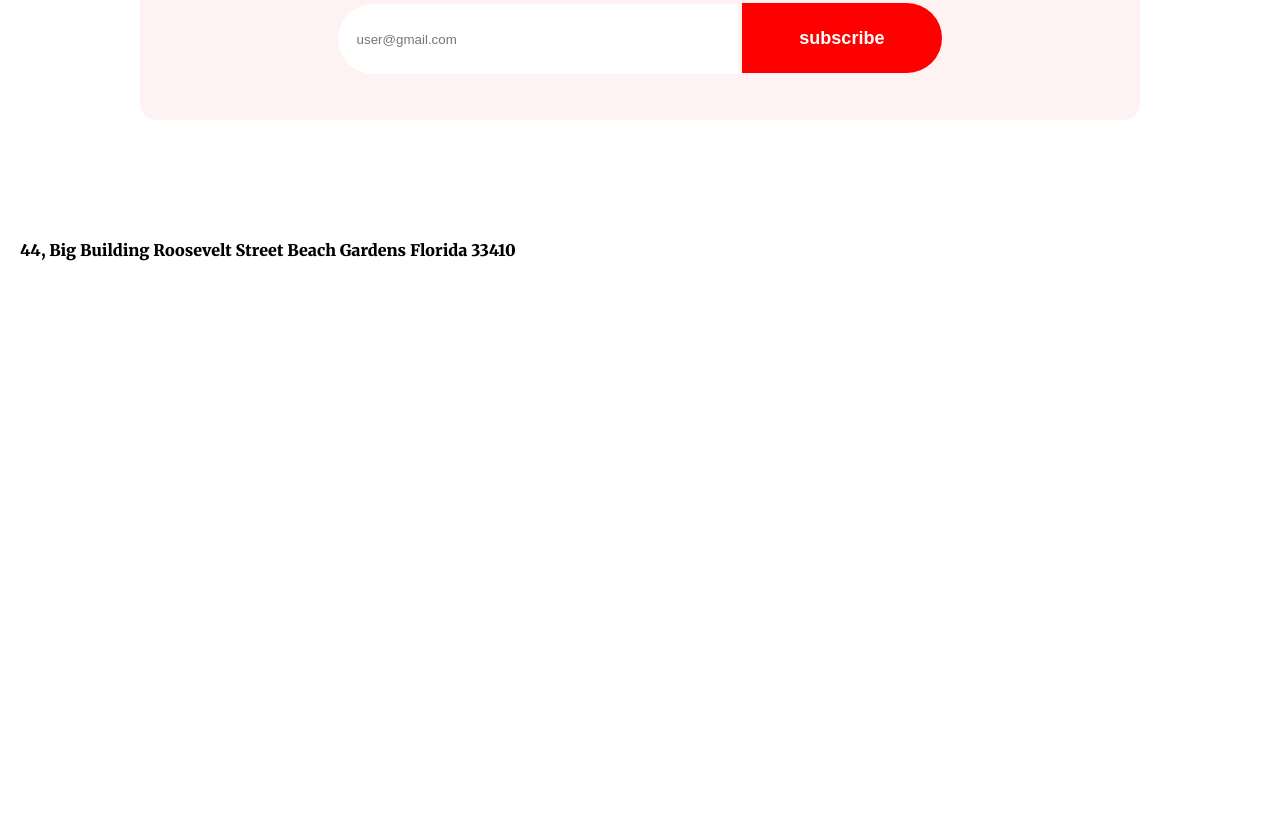
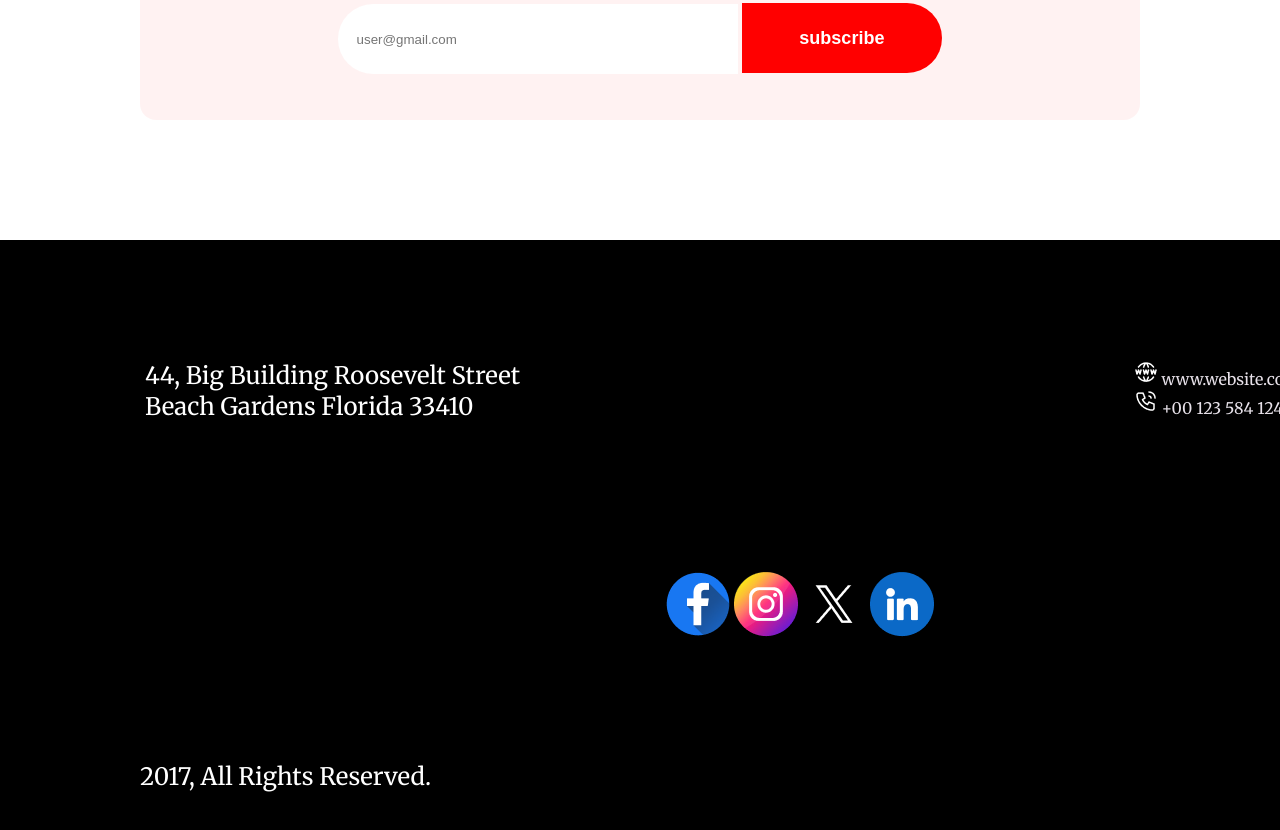
Before and after one commit to Jaynab94/B9-A1, a plain HTML site: page index.html in a window 1280 px wide. Shown: the part 3457-4287 px from the top of the page. Before the commit the page ends 3837 px from the top, so only its background shows below. Drawn offline with Linux system fonts and the light colour scheme.

Commit message:
footter complet

```diff
--- a/index.html
+++ b/index.html
@@ -102,27 +102,68 @@
 
     </main>
 
-    <!-- adress section -->
+    <!-- footer section -->
     <footer>
         <section class="footer-container">
 
             <div class="office-adress-section">
-                <h4 class="office-adress">44, Big Building Roosevelt Street
-                    Beach Gardens Florida 33410 </h4>
+
+                <div>
+                    <h5 class="office-adress">
+
+                        44, Big Building Roosevelt Street <br>
+                        Beach Gardens Florida 33410
+                    </h5>
+                </div>
+
+                <div class="adress-container">
+                    <ul>
 
 
 
 
 
-            </div>
-
-            <div class="office-number"></div>
+                      <li><img src="resources/Website.png" alt=""> <span class="website-icon">www.website.com </span></li>
 
 
 
 
 
 
+
+
+
+                      <li><img class="call-icon" src="resources/Call.png" alt="">
+                       <span class="website-icon"> +00 123 584 124</span> </li>
+
+                    </ul>
+
+                </div>
+
+
+            </div>
+
+
+            <div class="social-media">
+
+                <img src="resources/Facebook.png" alt="">
+                <img src="resources/Instagram.png" alt="">
+                <img src="resources/Twitter.png" alt="">
+                <img src="resources/Linkedin.png" alt="">
+
+
+            </div>
+
+
+            <div class="end-footer">
+
+                <div>
+                    <h4 class="all-reserved"> 2017, All Rights Reserved.</h4>
+                </div>
+
+              <button class="unsubscribe-button">Unsubcribe</button>
+
+            </div>
 
 
 
--- a/style/style.css
+++ b/style/style.css
@@ -276,7 +276,115 @@ header {
 
 /* footer section */
 
-.footer-container {
 
-    margin: 120px 20px;
+footer {
+    background-color: black;
+
+    width: 1600px;
+    height: 600px;
+    margin-bottom: 0px;
+
+
+
 }
+
+
+.office-adress-section {
+    display: flex;
+    justify-content: space-between;
+
+
+
+}
+
+ul li {
+    list-style: none;
+
+
+}
+
+.list-1 {
+    margin-right: 16px;
+
+
+}
+
+
+
+.office-adress {
+
+
+    color: #FFF;
+
+    font-size: 24px;
+    font-weight: 500;
+    margin-left: 145px;
+    margin-top: 120px
+}
+
+.adress-container {
+
+    margin-top: 120px;
+    margin-right: 300px;
+}
+
+
+.website-icon {
+
+    color: #e7e1e9;
+}
+
+
+.social-media {
+
+    text-align: center;
+    margin-top: 150px;
+
+
+
+
+}
+
+
+
+.end-footer {
+
+
+    display: flex;
+    justify-content: space-between;
+    margin: 120px 140px 120px 140px;
+
+
+
+}
+
+
+
+
+.all-reserved {
+
+    color: #FFF;
+
+    font-size: 24px;
+
+    font-weight: 500;
+
+
+
+
+
+}
+
+.usubscribe-button {
+
+    color: #FFF;
+
+    font-size: 24px;
+
+    font-weight: 500;
+
+
+
+
+
+}
```
